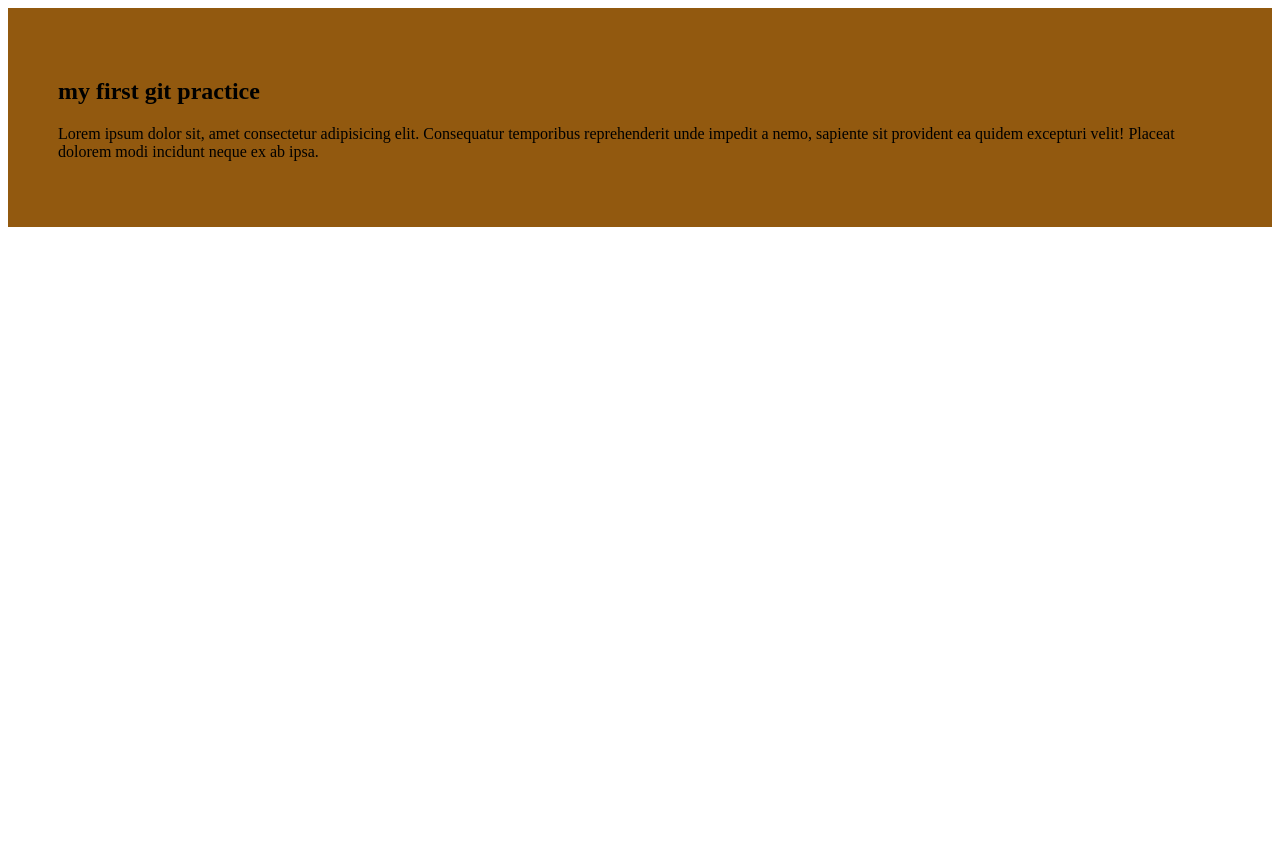
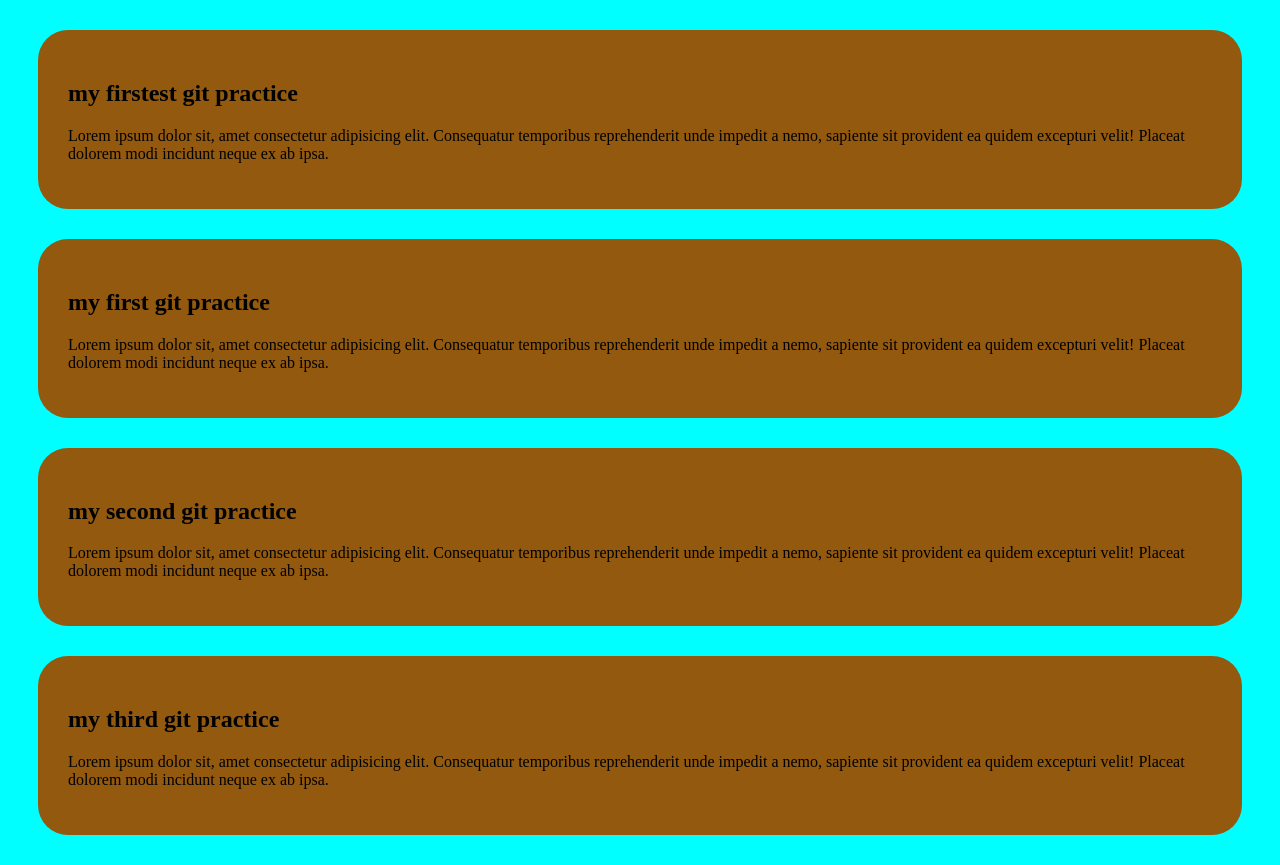
Before and after one commit to Tamzid41690-dev/my-first-github-repo, a plain HTML site: page index.html in a window 1280 px wide. Before the commit the page ends 800 px from the top, so only its background shows below. Drawn offline with Linux system fonts and the light colour scheme.

Commit message:
update 2.0

```diff
--- a/index.html
+++ b/index.html
@@ -8,7 +8,22 @@
 </head>
 <body>
     <div>
+        <h2>my firstest git practice</h2>
+        <p>Lorem ipsum dolor sit, amet consectetur adipisicing elit. Consequatur temporibus reprehenderit unde impedit a nemo, sapiente sit provident ea quidem excepturi velit! Placeat dolorem modi incidunt neque ex ab ipsa.
+        </p>
+    </div>
+    <div>
         <h2>my first git practice</h2>
+        <p>Lorem ipsum dolor sit, amet consectetur adipisicing elit. Consequatur temporibus reprehenderit unde impedit a nemo, sapiente sit provident ea quidem excepturi velit! Placeat dolorem modi incidunt neque ex ab ipsa.
+        </p>
+    </div>
+    <div>
+        <h2>my second git practice</h2>
+        <p>Lorem ipsum dolor sit, amet consectetur adipisicing elit. Consequatur temporibus reprehenderit unde impedit a nemo, sapiente sit provident ea quidem excepturi velit! Placeat dolorem modi incidunt neque ex ab ipsa.
+        </p>
+    </div>
+    <div>
+        <h2>my third git practice</h2>
         <p>Lorem ipsum dolor sit, amet consectetur adipisicing elit. Consequatur temporibus reprehenderit unde impedit a nemo, sapiente sit provident ea quidem excepturi velit! Placeat dolorem modi incidunt neque ex ab ipsa.
         </p>
     </div>
--- a/style.css
+++ b/style.css
@@ -1,4 +1,10 @@
 div{
     background-color: rgb(146, 89, 15);
-    padding: 50px;
+    padding: 30px;
+    margin: 30px;
+    border: 10px;
+    border-radius: 30px;
 }
+body{
+    background-color: aqua;
+}
```
